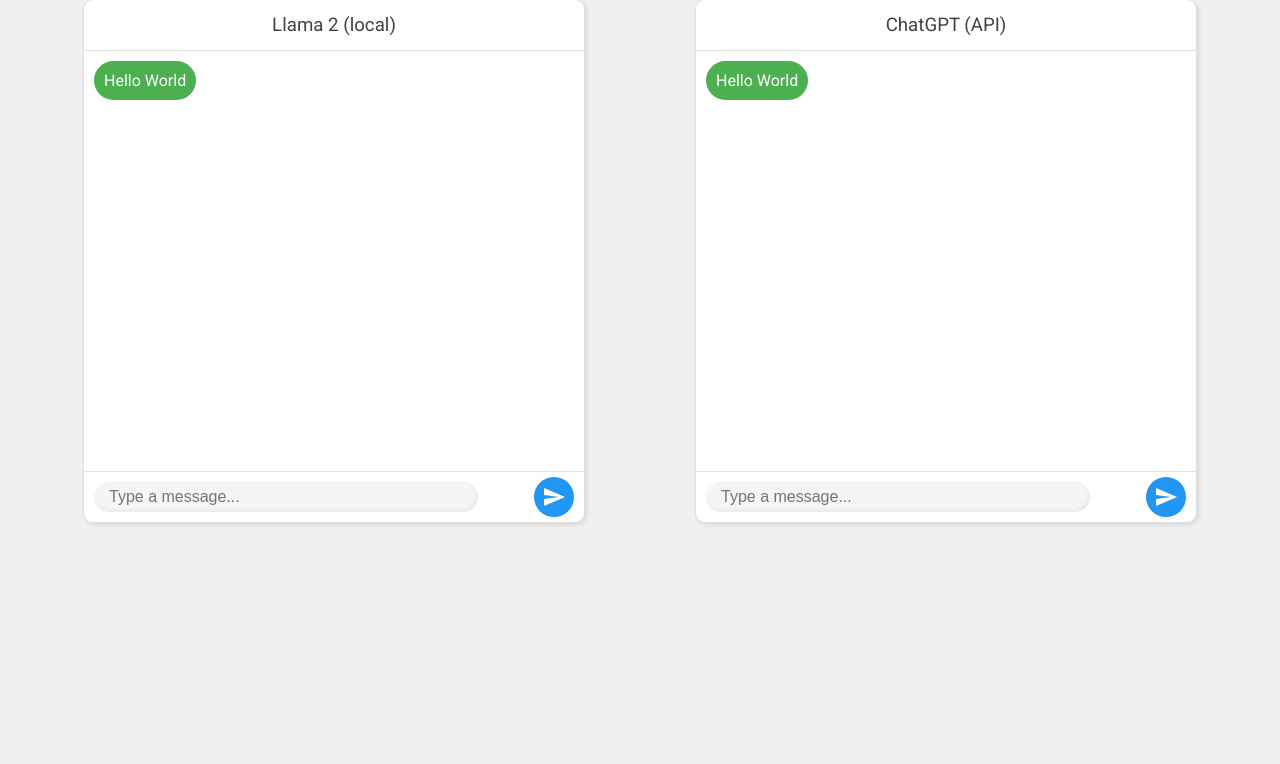
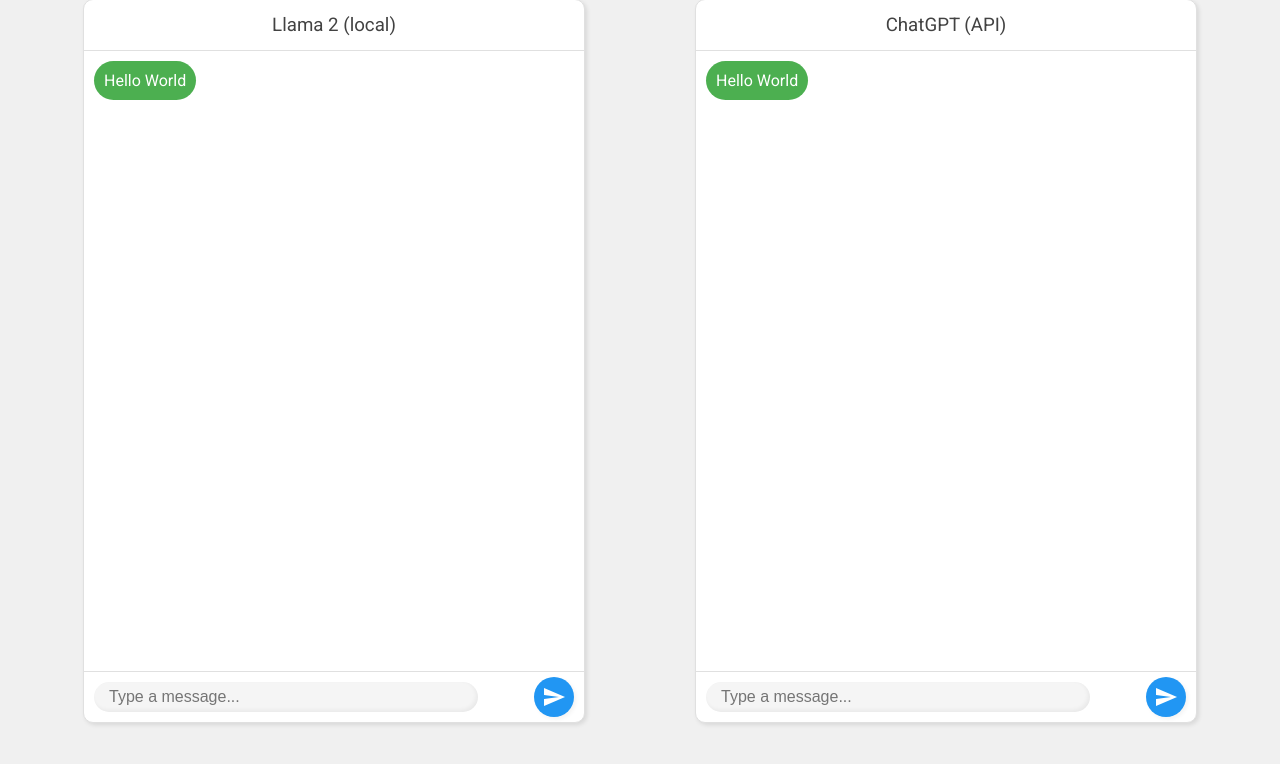
Before and after one commit to su-docker/LlamaVsChatGPT, a Flask app: page /demo1 in a window 1280 px wide. Shown: the part 21-785 px from the top of the page. Run offline with Flask 3, Linux system fonts and the light colour scheme.

Commit message:
Small styling change

```diff
--- a/static/demo1.css
+++ b/static/demo1.css
@@ -39,7 +39,7 @@
 }
 
 .chat-body {
-  height: 400px;
+  height: 75vh;
   overflow-y: auto;
   padding: 10px;
 }
```
